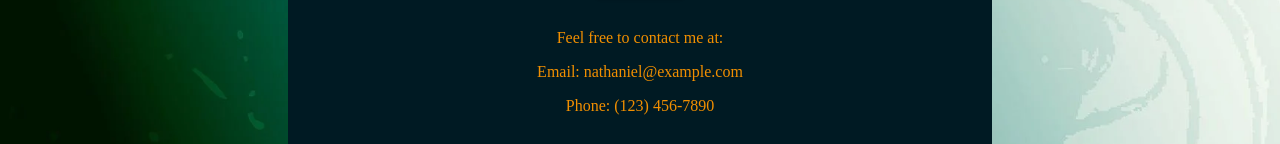
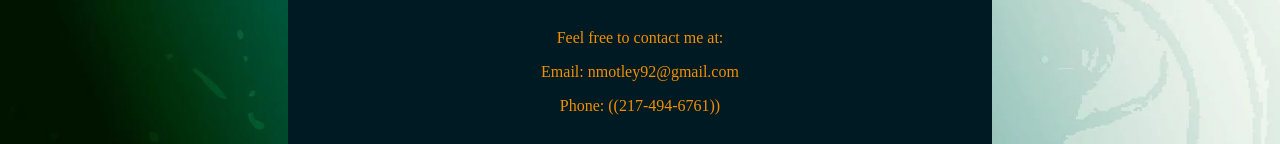
Before and after one commit to Nmotley92/react-portfolio, a React (Create React App) app in the folder my-portfolio/: page / in a window 1280 px wide. Both pictures are taken after a click on the button "CONTACT ME". Shown: the part 450-594 px from the top of the page. Built offline with nearby package versions, Linux system fonts and the light colour scheme.

Commit message:
updates readme

```diff
--- a/my-portfolio/src/components/Footer.js
+++ b/my-portfolio/src/components/Footer.js
@@ -7,10 +7,10 @@ function Footer() {
   return (
     <footer style={{ color: theme.palette.primary.contrastText, zIndex: 1, display: 'flex', justifyContent: 'center', alignItems: 'center' }}>
       <div className="social-links" style={{ display: 'flex', justifyContent: 'space-around', alignItems: 'center', width: '40%', fontSize: '2em' }}>
-        <a href="https://github.com/nathanielmotley" target="_blank" rel="noopener noreferrer">
+        <a href="https://github.com/Nmotley92" target="_blank" rel="noopener noreferrer">
           <i className="fab fa-github" style= {{color: 'whitesmoke'}}></i>
         </a>
-        <a href="https://www.linkedin.com/in/nathanielmotley/" target="_blank" rel="noopener noreferrer">
+        <a href="https://www.linkedin.com/in/nathaniel-motley-384bb3251/" target="_blank" rel="noopener noreferrer">
           <i className="fab fa-linkedin" style= {{color: 'whitesmoke'}}></i>
         </a>
         <a href="https://twitter.com/nathanielmotley" target="_blank" rel="noopener noreferrer">
--- a/my-portfolio/src/pages/Contact.js
+++ b/my-portfolio/src/pages/Contact.js
@@ -89,8 +89,8 @@ function Contact() {
       <div className="contact-info" style={{ textAlign: 'center', width: '100%', maxWidth: '500px' }}>
         <p>Feel free to contact me at:</p>
 
-          <p>Email: nathaniel@example.com</p>
-          <p>Phone: (123) 456-7890</p>
+          <p>Email: nmotley92@gmail.com</p>
+          <p>Phone: ((217-494-6761))</p>
 
       </div>
     </section>
```
Also changed, not shown: 1 other file (tests, documents, lock files or other folders).
